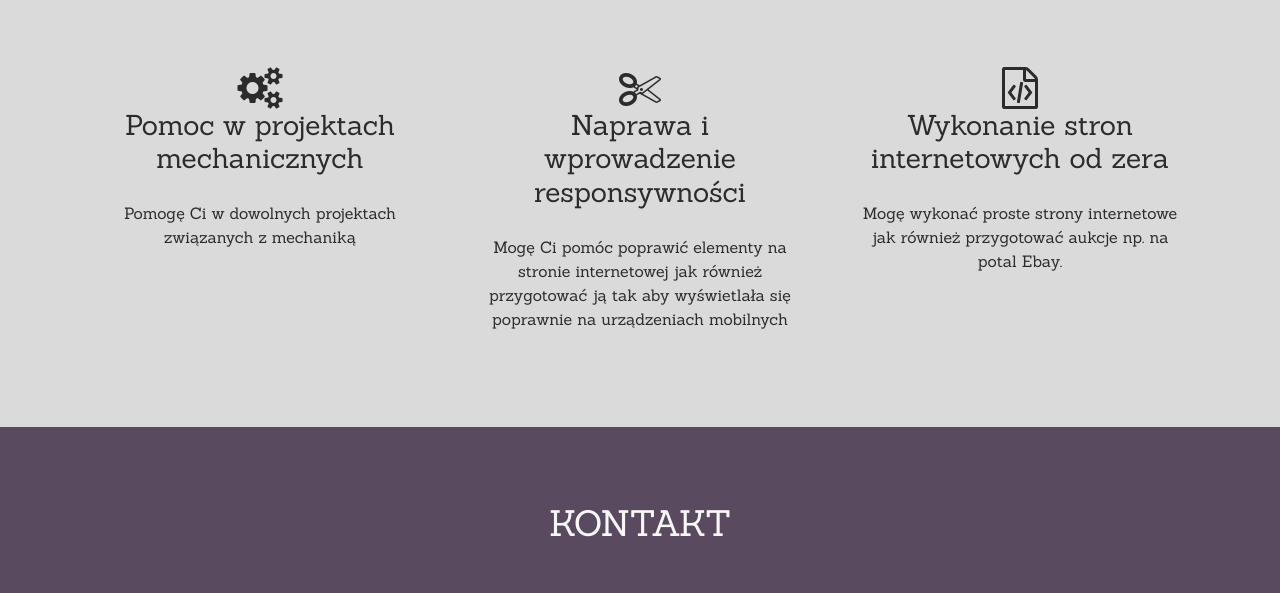
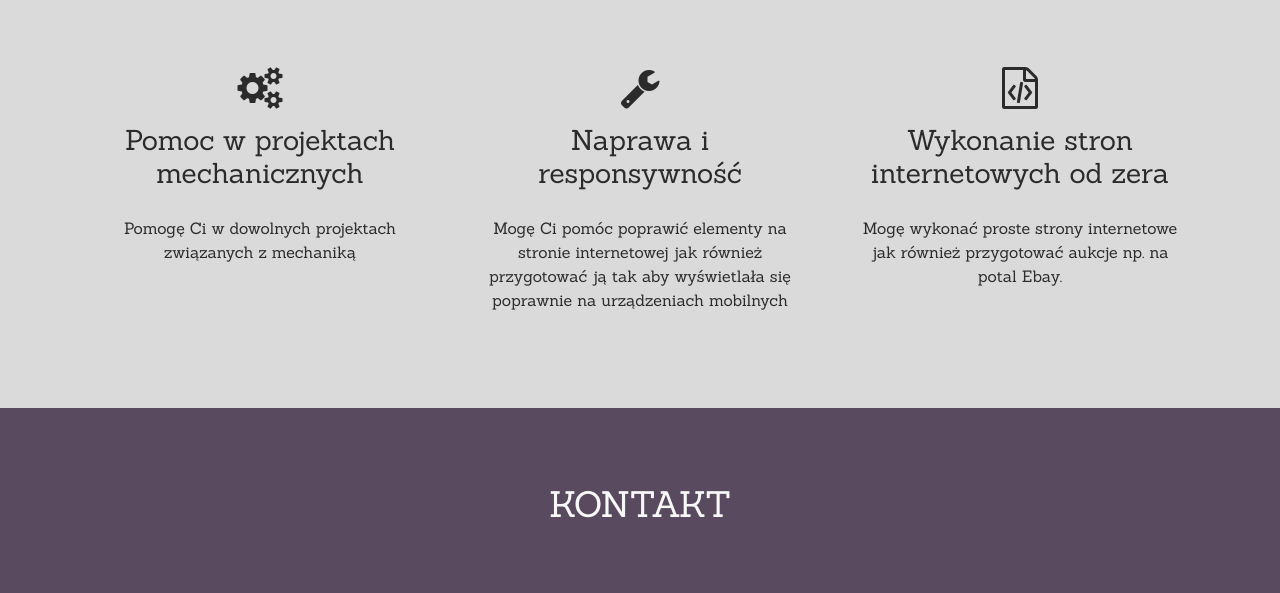
Before and after one commit to AdamKamil/First-web-page, a plain HTML site: page index.html in a window 1280 px wide. Shown: the part 2270-2863 px from the top of the page. Drawn offline with nearby package versions, Linux system fonts and the light colour scheme.

Commit message:
Add files via upload

```diff
--- a/index.html
+++ b/index.html
@@ -253,8 +253,8 @@
 
                     <div class="offer">
 
-                        <i class="fa fa-scissors"></i>
-                        <h3>Naprawa i wprowadzenie responsywności</h3>
+                        <i class="fa fa-wrench"></i>
+                        <h3>Naprawa i responsywność</h3>
                         <p>Mogę Ci pomóc poprawić elementy na stronie internetowej jak również przygotować ją tak aby wyświetlała się poprawnie na urządzeniach mobilnych </p>
 
                     </div>
--- a/style.css
+++ b/style.css
@@ -162,6 +162,7 @@ transform: scale(1.4);
 
 }
 
+
 .offer h3 {
     font-weight: 300;
     margin-bottom: 25px;
@@ -170,6 +171,7 @@ transform: scale(1.4);
 .offer .fa {
     font-size: 42px;
     transition: 0.5s;
+    margin-bottom: 15px;
 }
 
 
```
